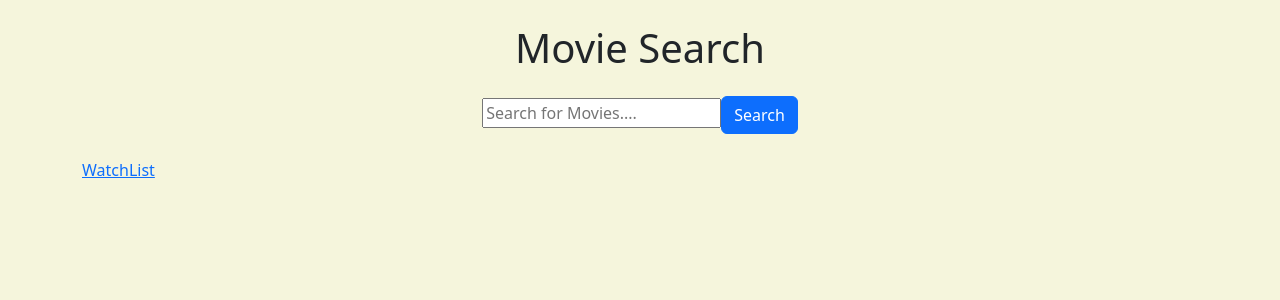
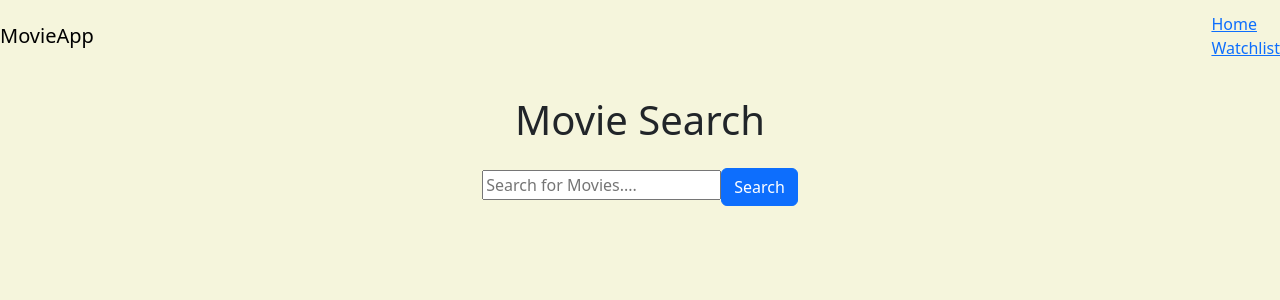
Before and after one commit to danilo90lan/movie-search-watchlist-project, a React (Vite) app: page / in a window 1280 px wide. Shown: the top 300 px of the page. Built offline with nearby package versions, Linux system fonts and the light colour scheme.

Commit message:
added navbar

```diff
--- a/src/App.jsx
+++ b/src/App.jsx
@@ -4,12 +4,14 @@
 import Home from './pages/Home';
 import WatchlistProvider from "./context/WatchListContext";
 import Watchlist from "./pages/Watchlist";
+import Navbar from "./component/Navbar";
 
 function App() {
 
   return (
     <WatchlistProvider>
       <Router>
+        <Navbar/>
         <Routes>
           <Route path="/" element={<Home />} />
           <Route path="/watchlist" element={<Watchlist/>} />
--- a/src/component/ListMovies.jsx
+++ b/src/component/ListMovies.jsx
@@ -5,7 +5,7 @@
     const { addToWatchlist } = useWatchlist();
 
     return (
-        <div className="col-md-4 movie-card">
+        <div className="col-md-4 movie-card" style={{maxWidth: "18rem"}}>
             <h3>{movie.Title}</h3>
             <p>{movie.Year}</p>
             <img src={movie.Poster} alt={`${movie.Title} Poster`} />
--- /dev/null
+++ b/src/component/Navbar.jsx
@@ -0,0 +1,23 @@
+import React from 'react';
+import { Link } from 'react-router-dom';
+
+export default function Navbar() {
+    return (
+        <nav className="navbar navbar-default">
+            <div className="navbar navbar-default">
+                <Link className="navbar-brand" to="/">MovieApp</Link>
+            </div>
+            <div>
+                <ul className='navbar-nav'>
+                    <li className="nav-item">
+                        <Link to = "/">Home</Link>
+                    </li>
+                    <li className="nav-item">
+                        <Link to ="/watchlist">Watchlist</Link>
+                    </li>
+                </ul>
+            </div>
+
+        </nav>
+    )
+}
--- a/src/pages/Home.jsx
+++ b/src/pages/Home.jsx
@@ -67,8 +67,6 @@
                 }
             </div>
 
-            <Link to ="/watchlist">WatchList</Link>
-
         </div>
 
     )
```
